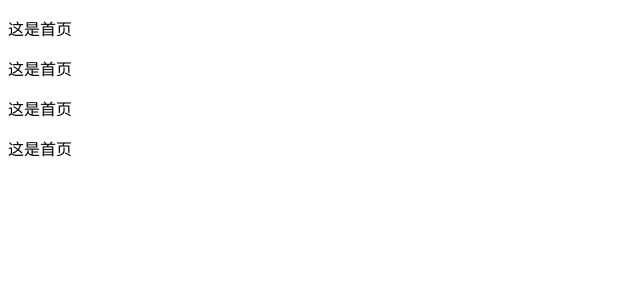
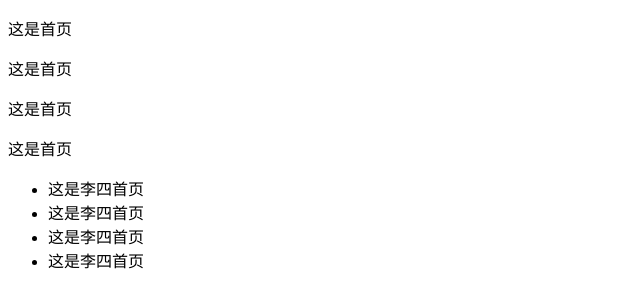
Before and after one commit to boyszhong/20190828H5, a plain HTML site: page index.html in a window 1280 px wide. Shown: the whole page, without its empty margins (0-640 px from the left). Drawn offline with Linux system fonts and the light colour scheme.

Commit message:
法法师的

```diff
--- a/index.html
+++ b/index.html
@@ -13,5 +13,11 @@
         <p>这是首页</p>
         <p>这是首页</p>
     </div>
+    <ul>
+        <li>这是李四首页</li>
+        <li>这是李四首页</li>
+        <li>这是李四首页</li>
+        <li>这是李四首页</li>
+    </ul>
 </body>
 </html>
```
